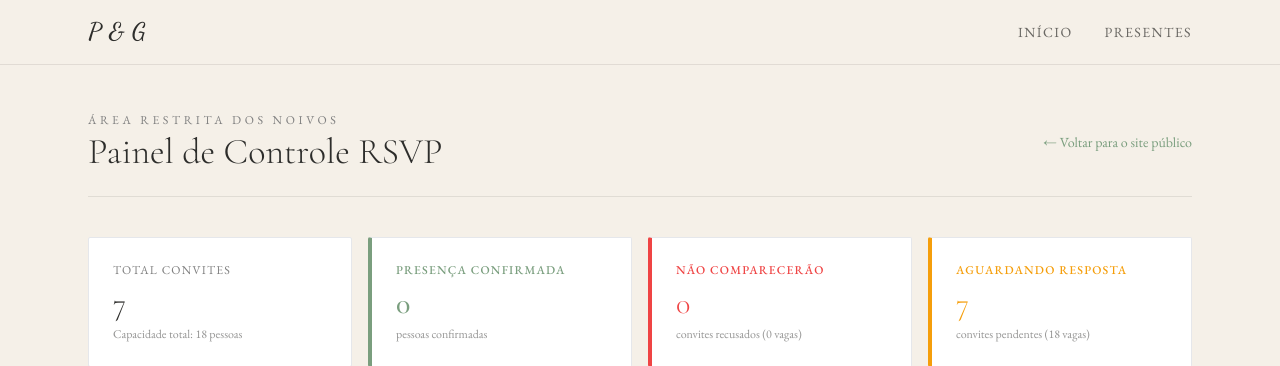
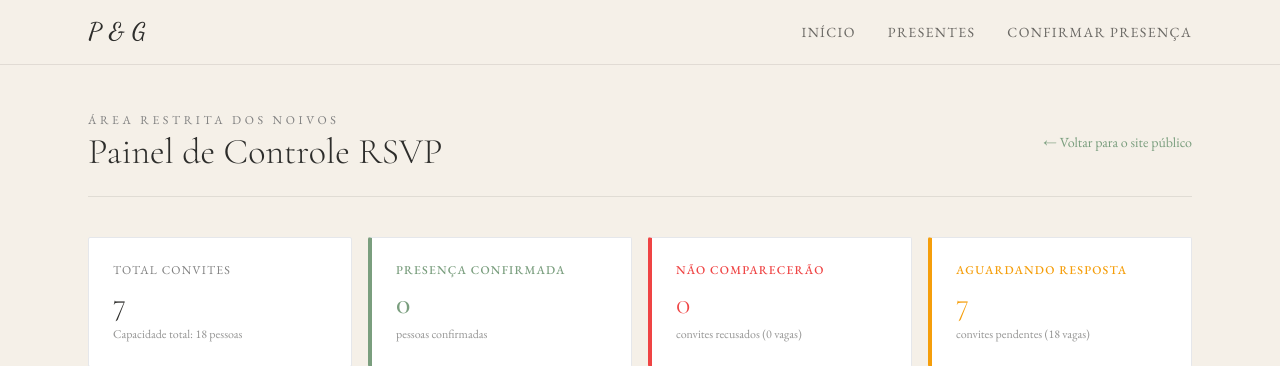
Before and after one commit to duduetc/CasamentoPauloGabie, a FastAPI app: page /admin in a window 1280 px wide. Shown: the top 366 px of the page. Run offline with FastAPI, Linux system fonts and the light colour scheme; data comes from the database, SQL or seed files in the repository; some libraries are stand-ins or nearby versions.

Commit message:
feat: adição da confirmação no html

```diff
--- a/app/templates/base.html
+++ b/app/templates/base.html
@@ -80,6 +80,7 @@
       <ul class="flex gap-8 text-sm font-body tracking-widest uppercase text-charcoal/70">
         <li><a href="/" class="nav-link hover:text-charcoal transition-colors">Início</a></li>
         <li><a href="/presentes" class="nav-link hover:text-charcoal transition-colors">Presentes</a></li>
+        <li><a href="/confirmacao" class="nav-link hover:text-charcoal transition-colors">Confirmar Presença</a></li>
       </ul>
     </div>
   </nav>
```
